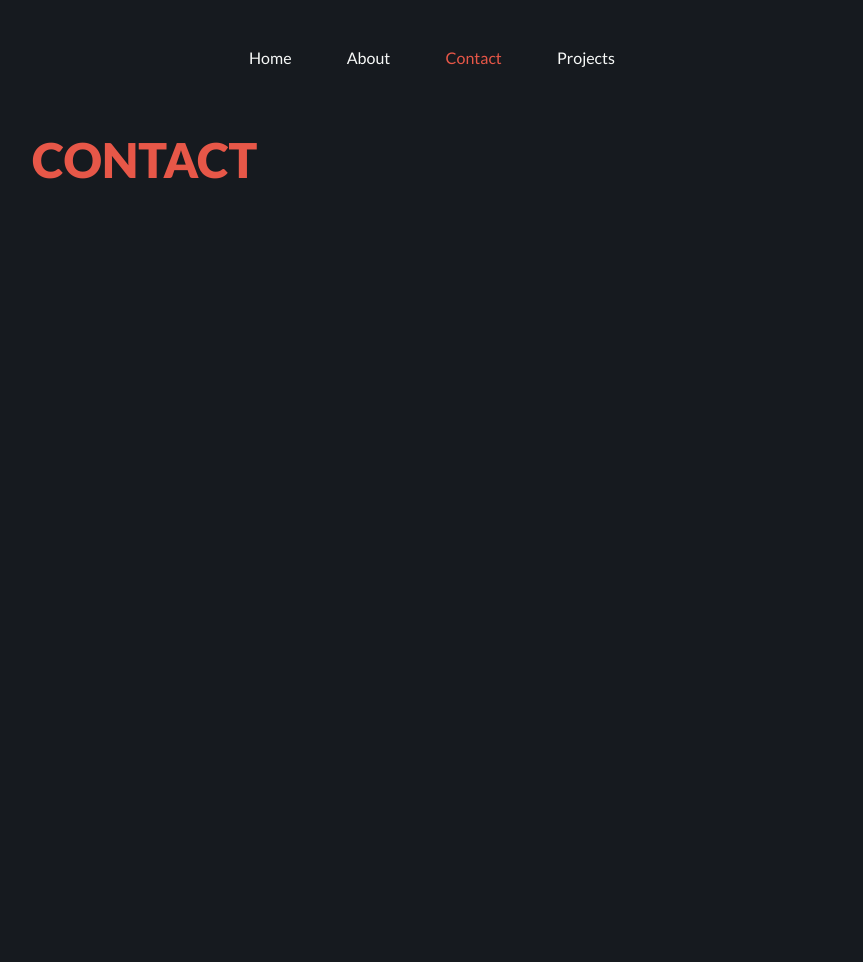
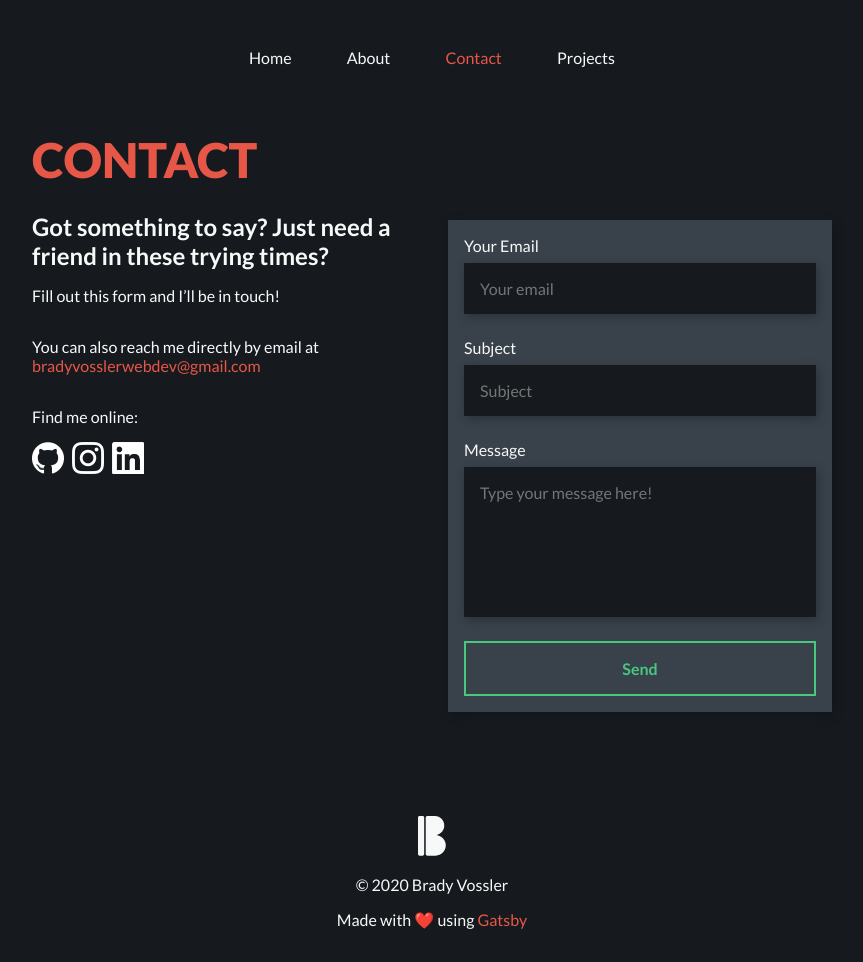
Before and after one commit to vosslerbr/gatsby-portfolio, a Gatsby site: page /contact in a window 1280 px wide. Shown: the whole page, without its empty margins (208-1071 px from the left). Before the commit the page ends 800 px from the top, so only its background shows below. Built offline with nearby package versions, Linux system fonts and the light colour scheme; Gatsby itself is replaced by a stand-in of ours.

Commit message:
fleshed out contact page and index page

```diff
--- a/gatsby-config.js
+++ b/gatsby-config.js
@@ -6,5 +6,15 @@
 
 module.exports = {
   /* Your site config here */
-  plugins: [],
+  plugins: [{
+  resolve: `gatsby-plugin-manifest`,
+  options: {
+    name: `gatsby-starter-default`,
+    short_name: `starter`,
+    start_url: `/`,
+    background_color: `#663399`,
+    theme_color: `#663399`,
+    display: `minimal-ui`,
+    icon: `src/images/favicon.svg`, // This path is relative to the root of the site.
+  }}]
 }
--- a/package.json
+++ b/package.json
@@ -15,6 +15,7 @@
   },
   "dependencies": {
     "gatsby": "^2.21.22",
+    "gatsby-plugin-manifest": "^2.4.18",
     "react": "^16.12.0",
     "react-dom": "^16.12.0"
   },
--- /dev/null
+++ b/src/components/contact-form.js
@@ -0,0 +1,22 @@
+import React from "react";
+import "../styles/contact-form-styles.css";
+
+
+export default function ContactForm() {
+    return (
+        <form action="https://formspree.io/bradyvosslerwebdev@gmail.com" method="POST" class="column">
+            <label for="email">Your Email</label>
+            <input type="email" id="email" name="_replyto" placeholder="Your email" required/>
+
+            <label for="subject">Subject</label>
+            <input type="text" id="subject" name="Subject" placeholder="Subject" required/>
+
+            <label for="message">Message</label>
+            <textarea name="message" id="message" name="message" cols="30" rows="10" placeholder="Type your message here!" required></textarea>
+
+            <input type="text" name="_gotcha" style={{display: `none` }} />
+
+            <button type="submit">Send</button>
+        </form>
+    )
+  }
--- /dev/null
+++ b/src/components/contact-left.js
@@ -0,0 +1,15 @@
+import React from "react";
+import SocialIcons from "../components/social-icons";
+import "../styles/contact-left-styles.css";
+
+export default function ContactLeft() {
+    return (
+        <div className="column">
+            <h2 className="contactLeftHeading">Got something to say? Just need a friend in these trying times?</h2>
+            <p>Fill out this form and I’ll be in touch!</p>
+            <p>You can also reach me directly by email at <a href="mailto:bradyvosslerwebdev@gmail.com" className="link">bradyvosslerwebdev@gmail.com</a></p>
+            <p>Find me online:</p>
+            <SocialIcons />
+        </div>
+    )
+  }
--- a/src/components/footer.js
+++ b/src/components/footer.js
@@ -7,7 +7,7 @@ export default function Footer() {
         <footer>
             <img src={myLogoWhite} id="footerLogo"/>
             <p>&copy; 2020 Brady Vossler</p>
-            <p>Made with <span role="img">❤️</span> using <a href="http://www.gatsbyjs.org">Gatsby</a></p>
+            <p>Made with <span role="img">❤️</span> using <a href="http://www.gatsbyjs.org" className="link">Gatsby</a></p>
         </footer>
     );
 }
--- a/src/components/project-card.js
+++ b/src/components/project-card.js
@@ -9,7 +9,7 @@ export default function ProjectCard(props) {
             <p className="projectDesc">{props.desc}</p>
             <div class="projectLinks">
                 <a href={props.githubLink} target="_blank">GitHub Repo</a>
-                <a href="https://vosslerbr.github.io/hilogame" target="_blank">Demo</a>
+                <a href={props.demoLink} target="_blank">Demo</a>
             </div>
         </div>
     )
--- /dev/null
+++ b/src/components/social-icons.js
@@ -0,0 +1,20 @@
+import React from "react";
+import githubLogo from "../images/github-logo.png";
+import instagramLogo from "../images/instagram-logo.png";
+import linkedinLogo from "../images/linkedin-logo.png";
+
+export default function SocialIcons() {
+    return (
+        <div className="socialLinks">
+            <a href="https://github.com/vosslerbr" target="_blank">
+                <img src={githubLogo} alt="GitHub logo" className="socialMediaLinkLogo"/>
+            </a>
+            <a href="https://www.instagram.com/vossler_br/?hl=en" target="_blank">
+                <img src={instagramLogo} alt="Instagram logo" className="socialMediaLinkLogo"/>
+            </a>
+            <a href="https://www.linkedin.com/in/brady-j-vossler" target="_blank">
+                <img src={linkedinLogo} className="socialMediaLinkLogo"/>
+            </a>
+        </div>
+    )
+  }
--- a/src/pages/contact.js
+++ b/src/pages/contact.js
@@ -2,6 +2,9 @@ import React from "react";
 import Nav from '../components/nav';
 import PageWrapper from "../components/pagewrapper";
 import Title from "../components/title";
+import ContactLeft from "../components/contact-left";
+import ContactForm from "../components/contact-form";
+import Footer from "../components/footer";
 
 export default function Contact() {
     return (
@@ -9,10 +12,12 @@ export default function Contact() {
             <Nav />
             <PageWrapper>
                 <Title name="Contact" />
-                {/* <Bio /> */}
-                {/* <Carousel/> */}
-                {/* <Skills /> */}
+                <div style={{ display: `flex`, flexDirection: `row`, flexWrap: `wrap`, justifyContent: `space-between` }}>
+                    <ContactLeft />
+                    <ContactForm />
+                </div>
             </PageWrapper>
+            <Footer />
         </div>
     );
 }
--- a/src/styles/bio-styles.css
+++ b/src/styles/bio-styles.css
@@ -1,8 +1,8 @@
-#firstParagraph {
+.firstParagraph {
     margin-top: -0.5rem;
 }
 
-p {
+.bioParagraphs {
     margin-bottom: 1rem;
     line-height: 1.5rem;
 }
--- /dev/null
+++ b/src/styles/contact-form-styles.css
@@ -0,0 +1,40 @@
+form {
+    background-color: var(--med-gray);
+    box-shadow: var(--main-shadow);
+    padding: 1rem;
+}
+
+input, textarea {
+    -webkit-appearance: none;
+    background-color: var(--dark-gray);
+    border: none;
+    border-radius: 0;
+    -webkit-border-radius: 0px;
+    box-shadow: var(--main-shadow);
+    color: var(--white);
+    font-family: var(--main-font);
+    font-size: 1rem;
+    margin: 0.5rem 0 1.5rem 0;
+    padding: 1rem;
+    transition: 0.2s;
+}
+
+input:focus, textarea:focus {
+    transform: scaleX(1.01);
+}
+
+textarea {
+    height: 150px;
+    resize: none;
+}
+
+button {
+    background-color: transparent;
+    border: 2px solid var(--green);
+    color: var(--green);
+    cursor: pointer;
+    font-family: var(--main-font);
+    font-size: 1rem;
+    font-weight: bold;
+    padding: 1rem;
+}
--- /dev/null
+++ b/src/styles/contact-left-styles.css
@@ -0,0 +1,8 @@
+.contactLeftHeading {
+    margin: -0.5rem 0 0 0;
+}
+
+.socialMediaLinkLogo {
+    margin: 0 0.5rem 0 0;
+    width: 32px;
+}
--- a/src/styles/global.css
+++ b/src/styles/global.css
@@ -21,3 +21,11 @@ body {
     padding-bottom: 1rem;
     margin-bottom: 1.5rem;
 }
+
+.link {
+    color: var(--orange);
+}
+
+.link:hover {
+    text-decoration: underline;
+}
--- a/src/styles/project-card-styles.css
+++ b/src/styles/project-card-styles.css
@@ -11,18 +11,17 @@
 
 .thumbnail {
     width: 100%;
-    margin-bottom: 1rem;
 }
 
 .projectTitle {
     font-size: 1.5rem;
     font-weight: bold;
-    margin-bottom: 1rem;
     padding: 0 0 0 1rem;
+    margin: 1rem 0;
 }
 
 .projectDesc {
-    margin-bottom: 1rem;
+    margin-top: 0;
     padding: 0 1rem 0 1rem;
     line-height: 1.5rem;
 }
```
Also changed, not shown: src/components/bio.js (+4 -4 lines), src/pages/index.js (+23 -4 lines), src/styles/index-styles.css (added, +37 -0 lines), src/images/favicon.svg (added), static/favicon.ico (deleted), static/favicon.svg (renamed from src/images/my-logo-orange.svg), 1 other file.
